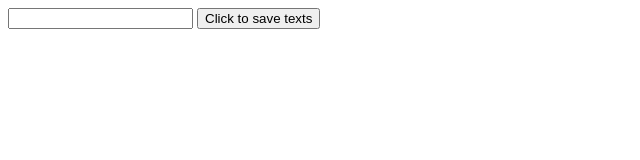
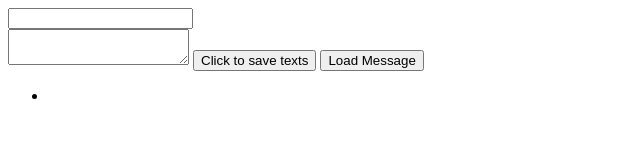
Before and after one commit to johndlopez/CrudApp, a plain HTML site: page index.html in a window 1280 px wide. Both pictures are taken after a click on the button "Click to save texts". Shown: the whole page, without its empty margins (0-640 px from the left). Drawn offline with nearby package versions, Linux system fonts and the light colour scheme.

Commit message:
updated functionality

```diff
--- a/app.js
+++ b/app.js
@@ -1,15 +1,34 @@
 $(document).ready(function(){
-  // $('body').html('<p>HW</p>');
+  let storedData = JSON.parse(localStorage.getItem('myFormTextData')) || [];
+
+  const populateList = () => {
+    $('.existingList').html('');
+    storedData.forEach(ele => {
+      if (!ele) return;
+      $('.existingList').append(`<li>${ele.title}</li>`)
+    });
+  };
+
+  populateList();
+
   $('.submitForm').on('click', function() {
     let $textFieldValue = $('.textField').val();
+    let $title = $('.codeTitle').val();
     $('.debug').text($textFieldValue);
 
-    localStorage.setItem('myFormTextData', $textFieldValue);
+    let obj = {
+      title: $title,
+      snippet: $textFieldValue
+    };
+    storedData.push(obj)
+    console.log(storedData);
+    let formattedData = JSON.stringify(storedData);
+    localStorage.setItem('myFormTextData', formattedData);
+    populateList();
   });
 
-
-  $('.textField').on('keyup', function () {
-    let textFieldValue = $('.textField').val();
-    $('.debug').text(textFieldValue);
+  $('.getData').on('click', function() {
+    let retrieveData = localStorage.getItem('myFormTextData');
+    $('.debug').text(retrieveData);
   })
 });
--- a/index.html
+++ b/index.html
@@ -5,12 +5,19 @@
   <meta name="viewport" content="width=device-width, initial-scale=1.0">
   <meta http-equiv="X-UA-Compatible" content="ie=edge">
   <title>Document</title>
-  <script src='/lib/jquery.js'></script>
+  <script src='./lib/jquery.js'></script>
   <script src='app.js'></script>
 </head>
 <body>
-  <input class='textField' type='text' name='firstInputField'>
-  <button class="submitForm">Click to save texts</button>
-  <div class="debug"></div>
+  <div class="inputArea">
+    <input class="codeTitle" type="text"></div>
+    <textarea class='textField' type='text' name='firstInputField'></textarea>
+    <button class="submitForm">Click to save texts</button>
+    <button class="getData">Load Message</button>
+  </div>
+  <code class="debug"></code>
+    <div class="sidebar">
+      <ul class="existingList"></ul>
+    </div>
 </body>
 </html>
```
Also changed, not shown: 1 other file.
